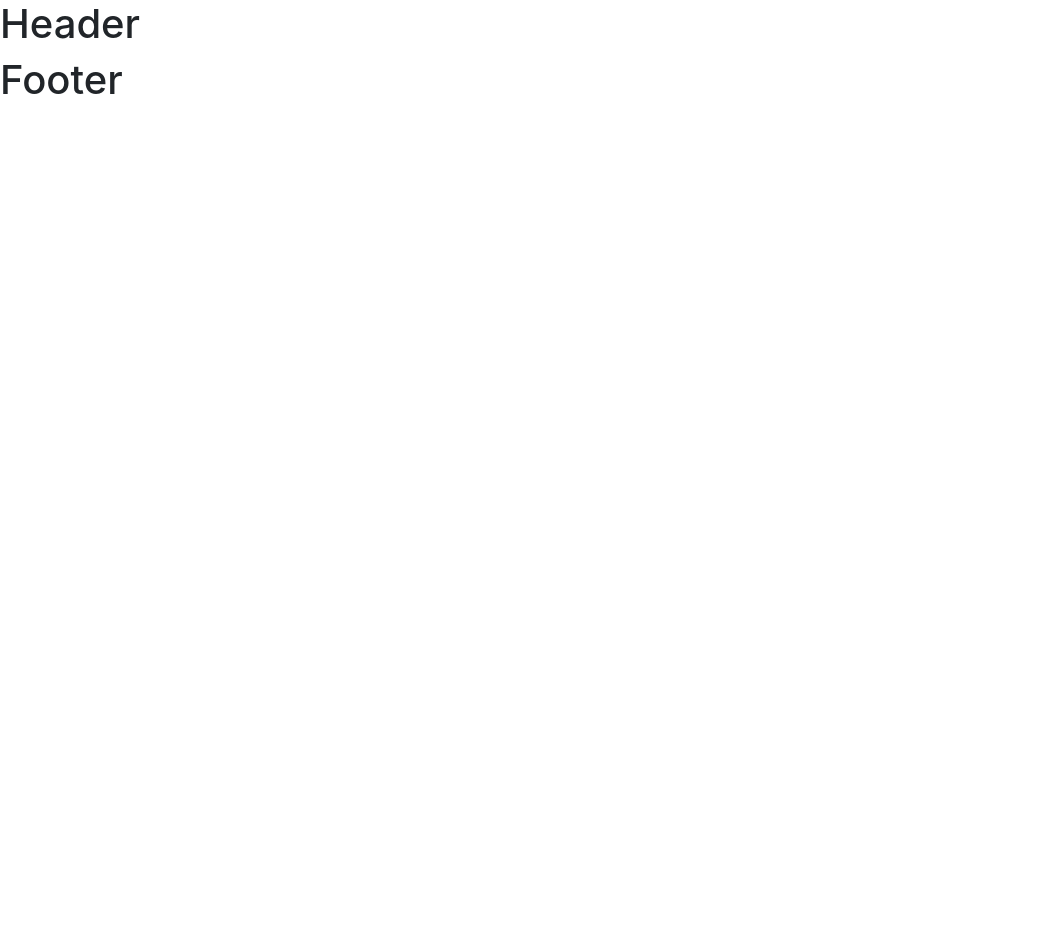
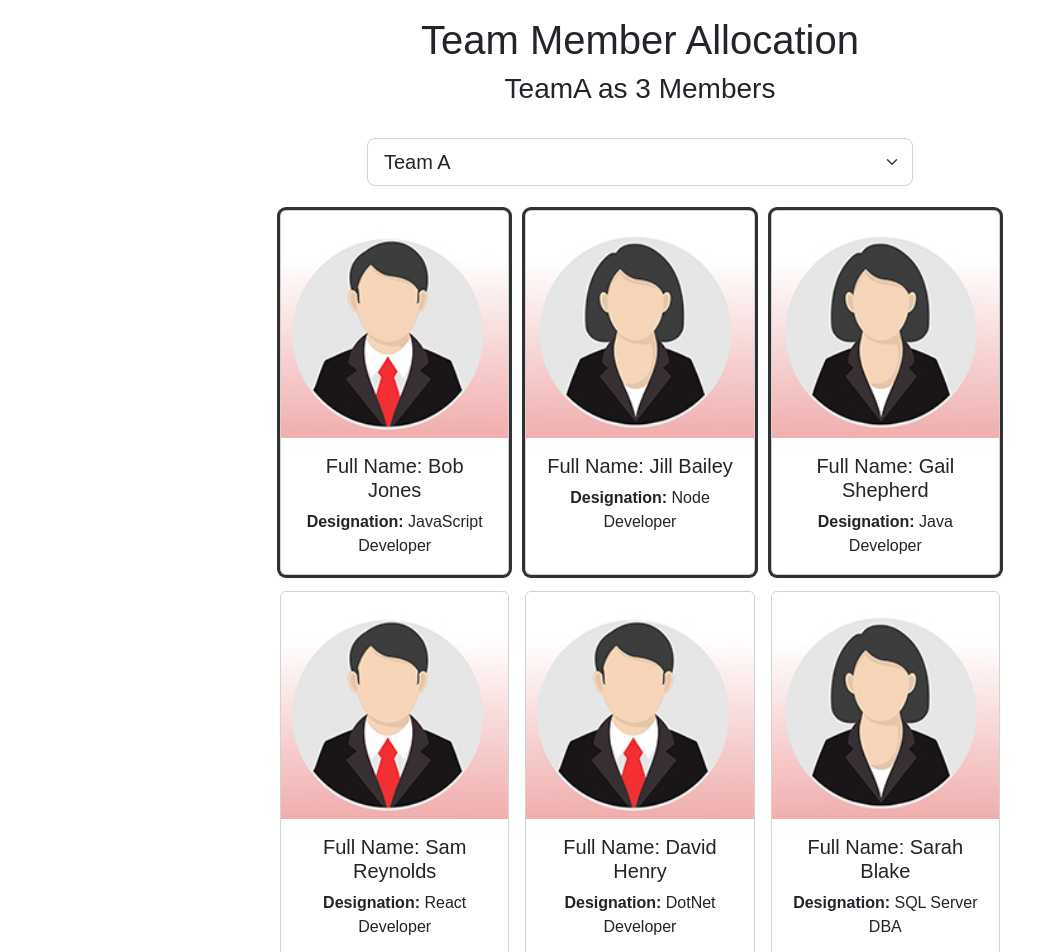
Before and after one commit to lemonsprig/react-team-member-allocation, a React (Create React App) app: page / in a window 1280 px wide. Shown: the top 952 px of the page, without its empty margins (0-1063 px from the left). Before the commit the page ends 800 px from the top, so only its background shows below. Built offline with nearby package versions, Linux system fonts and the light colour scheme.

Commit message:
Functionality added and persisted to local storage.

```diff
--- a/src/App.css
+++ b/src/App.css
@@ -1,3 +1,16 @@
 body {
   font-family: Arial;
 }
+
+h1,h2,h3,h4,h5, p {
+  text-align: center;
+}
+
+.card-collection {
+  display: grid;
+  grid-template-columns: 1fr 1fr 1fr;
+}
+
+.standout {
+  box-shadow: rgba(0,0,0,0.16) 0px 1px 4px, rgb(51, 51, 51) 0px 0px 0px 3px;
+}
--- a/src/App.js
+++ b/src/App.js
@@ -1,12 +1,129 @@
+import './App.css'
 import Header from './Header';
 import Employees from './Employees';
 import Footer from './Footer';
+import { useState, useEffect } from "react";
 
 function App() {
+
+  const [selectedTeam, setTeam] = useState((localStorage.getItem('selectedTeam')) || "TeamA");
+
+  const [employees, setEmployees] = useState(JSON.parse(localStorage.getItem('employeeList')) || [{
+    id: 1,
+    fullName: "Bob Jones",
+    designation: "JavaScript Developer",
+    gender: "male",
+    teamName: "TeamA"
+  },
+  {
+    id: 2,
+    fullName: "Jill Bailey",
+    designation: "Node Developer",
+    gender: "female",
+    teamName: "TeamA"
+  },
+  {
+    id: 3,
+    fullName: "Gail Shepherd",
+    designation: "Java Developer",
+    gender: "female",
+    teamName: "TeamA"
+  },
+  {
+    id: 4,
+    fullName: "Sam Reynolds",
+    designation: "React Developer",
+    gender: "male",
+    teamName: "TeamB"
+  },
+  {
+    id: 5,
+    fullName: "David Henry",
+    designation: "DotNet Developer",
+    gender: "male",
+    teamName: "TeamB"
+  },
+  {
+    id: 6,
+    fullName: "Sarah Blake",
+    designation: "SQL Server DBA",
+    gender: "female",
+    teamName: "TeamB"
+  },
+  {
+    id: 7,
+    fullName: "James Bennet",
+    designation: "Angular Developer",
+    gender: "male",
+    teamName: "TeamC"
+  },
+  {
+    id: 8,
+    fullName: "Jessica Faye",
+    designation: "API Developer",
+    gender: "female",
+    teamName: "TeamC"
+  },
+  {
+    id: 9,
+    fullName: "Lita Stone",
+    designation: "C++ Developer",
+    gender: "female",
+    teamName: "TeamC"
+  },
+  {
+    id: 10,
+    fullName: "Daniel Young",
+    designation: "Python Developer",
+    gender: "male",
+    teamName: "TeamD"
+  },
+  {
+    id: 11,
+    fullName: "Adrian Jacobs",
+    designation: "Vue Developer",
+    gender: "male",
+    teamName: "TeamD"
+  },
+  {
+    id: 12,
+    fullName: "Devin Monroe",
+    designation: "Graphic Designer",
+    gender: "male",
+    teamName: "TeamD"
+  }]);
+
+  useEffect(() => {
+    localStorage.setItem('employeeList', JSON.stringify(employees))
+  }, [employees]);
+
+  useEffect(() => {
+    localStorage.setItem('selectedTeam', selectedTeam)
+  }, [selectedTeam]);
+
+  function handleTeamSelectionChange(e) {
+    setTeam(e.target.value);
+  }
+
+  function handleEmployeeCardClick(e) {
+    const transformedEmployees = employees.map((employee) => employee.id === parseInt(e.currentTarget.id)
+     ? (employee.teamName === selectedTeam)?{...employee, teamName:''}
+     : {...employee, teamName: selectedTeam}
+     :employee);
+     console.log(employees)
+     console.log(transformedEmployees)
+     setEmployees(transformedEmployees);
+  }
+
   return (
     <div className="App">
-      <Header/>
-      <Employees/>
+      <Header selectedTeam={selectedTeam}
+        teamMemberCount={employees.filter((employee) => employee.teamName === selectedTeam).length}/>
+      <Employees employees={employees}
+        selectedTeam={selectedTeam}
+        handleEmployeeCardClick={handleEmployeeCardClick}
+        handleTeamSelectionChange={handleTeamSelectionChange}
+      />
       <Footer/>
     </div>
   );
--- a/src/Employees.jsx
+++ b/src/Employees.jsx
@@ -1,95 +1,44 @@
-import { useState } from "react";
+import femaleProfile from './images/femaleProfile.jpg'
+import maleProfile from './images/maleProfile.jpg'
 
-const Employees = () => {
 
-  const [empoloyees, setEmployees] = useState([{
-    id: 1,
-    fullName: "Bob Jones",
-    designation: "JavaScript Developer",
-    gender: "male",
-    teamName: "TeamA"
-  },
-  {
-    id: 2,
-    fullName: "Jill Bailey",
-    designation: "Node Developer",
-    gender: "female",
-    teamName: "TeamA"
-  },
-  {
-    id: 3,
-    fullName: "Gail Shepherd",
-    designation: "Java Developer",
-    gender: "female",
-    teamName: "TeamA"
-  },
-  {
-    id: 4,
-    fullName: "Sam Reynolds",
-    designation: "React Developer",
-    gender: "male",
-    teamName: "TeamB"
-  },
-  {
-    id: 5,
-    fullName: "David Henry",
-    designation: "DotNet Developer",
-    gender: "male",
-    teamName: "TeamB"
-  },
-  {
-    id: 6,
-    fullName: "Sarah Blake",
-    designation: "SQL Server DBA",
-    gender: "female",
-    teamName: "TeamB"
-  },
-  {
-    id: 7,
-    fullName: "James Bennet",
-    designation: "Angular Developer",
-    gender: "male",
-    teamName: "TeamC"
-  },
-  {
-    id: 8,
-    fullName: "Jessica Faye",
-    designation: "API Developer",
-    gender: "female",
-    teamName: "TeamC"
-  },
-  {
-    id: 9,
-    fullName: "Lita Stone",
-    designation: "C++ Developer",
-    gender: "female",
-    teamName: "TeamC"
-  },
-  {
-    id: 10,
-    fullName: "Daniel Young",
-    designation: "Python Developer",
-    gender: "male",
-    teamName: "TeamD"
-  },
-  {
-    id: 11,
-    fullName: "Adrian Jacobs",
-    designation: "Vue Developer",
-    gender: "male",
-    teamName: "TeamD"
-  },
-  {
-    id: 12,
-    fullName: "Devin Monroe",
-    designation: "Graphic Designer",
-    gender: "male",
-    teamName: "TeamD"
-  }]);
+
+const Employees = ({employees, selectedTeam, handleEmployeeCardClick, handleTeamSelectionChange}) => {
 
   return (
-    <main>
+    <main className="container">
+      <div className="row justify-content-center mt-3 mb-3">
+        <div className="col-6">
+          <select className="form-select form-select-lg" value={selectedTeam} onChange={handleTeamSelectionChange}>
+            <option value="TeamA">Team A</option>
+            <option value="TeamB">Team B</option>
+            <option value="TeamC">Team C</option>
+            <option value="TeamD">Team D</option>
+          </select>
+        </div>
+      </div>
+      <div className="row justify-content-center mt-3 mb-3">
+        <div className="col-8">
+          <div className="card-collection">
+            {
+              employees.map((employee) => (
+                <div key={employee.id} id={employee.id} className={(employee.teamName === selectedTeam?'card m-2 standout':'card m-2')} style={{cursor: "pointer"}} onClick={handleEmployeeCardClick}>
 
+                  {(employee.gender === "female")
+                    ? <img src={femaleProfile} className="card-img-top"alt="" />
+                    : <img src={maleProfile} className="card-img-top"alt="" />
+                  }
+
+                  <div className="card-body">
+                    <h5 className="card-title">Full Name: {employee.fullName}</h5>
+                    <p className="card-text"><b>Designation: </b> {employee.designation}</p>
+                  </div>
+                </div>
+              ))
+            }
+          </div>
+        </div>
+      </div>
     </main>
   )
 }
--- a/src/Footer.jsx
+++ b/src/Footer.jsx
@@ -1,8 +1,13 @@
 const Footer = () => {
+  var today = new Date();
 
   return (
-    <footer>
-      <h1>Footer</h1>
+    <footer className="container">
+      <div className="row justify-content-center mt-3 mb-4">
+        <div className="col-8">
+          <h5>Team Member Allocation App - {today.getFullYear()}</h5>
+        </div>
+      </div>
     </footer>
   )
 }
--- a/src/Header.jsx
+++ b/src/Header.jsx
@@ -1,7 +1,14 @@
-const Header = () => {
+const Header = ({selectedTeam, teamMemberCount}) => {
 
   return (
-    <h1>Header</h1>
+    <header className="container">
+      <div className="row justify-content-center mt-3 mb-4">
+        <div className="col-8">
+          <h1>Team Member Allocation</h1>
+          <h3>{selectedTeam} as {teamMemberCount} Members</h3>
+        </div>
+      </div>
+    </header>
   )
 }
 
```
